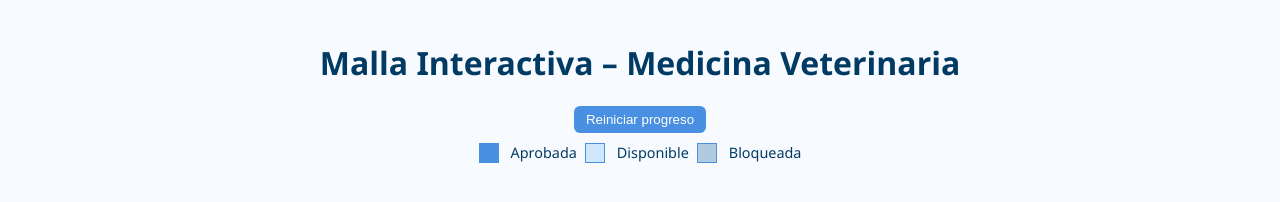
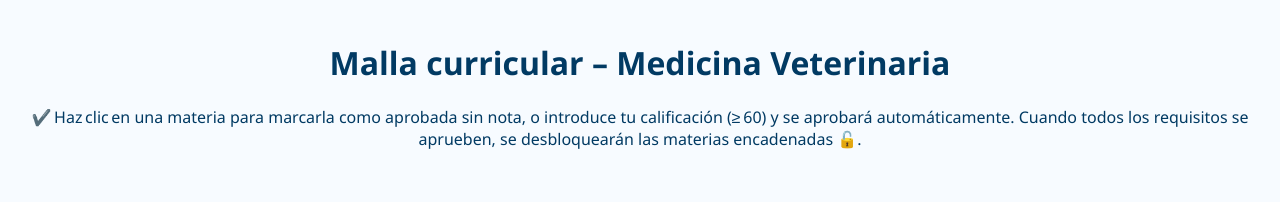
Before and after one commit to Andreazs1225/Malla-Interactiva---Veterinaria---Ucuenca, a plain HTML site: page index.html in a window 1280 px wide. Drawn offline with Linux system fonts and the light colour scheme.

Commit message:
Update index.html

```diff
--- a/index.html
+++ b/index.html
@@ -1,22 +1,26 @@
 <!DOCTYPE html>
 <html lang="es">
 <head>
-    <meta charset="utf-8" />
-    <title>Malla Interactiva – Medicina Veterinaria</title>
+  <meta charset="UTF-8" />
+  <meta name="viewport" content="width=device-width, initial-scale=1.0" />
+  <title>Malla Veterinaria</title>
+
+  <!-- Estilos generales -->
   <link rel="stylesheet" href="styles.css" />
 </head>
 <body>
   <header>
-      <h1>Malla Interactiva – Medicina Veterinaria</h1>
-      <button id="reset">Reiniciar progreso</button>
-      <div class="legend">
-        <span class="legend-box completed"></span> Aprobada
-        <span class="legend-box unlocked"></span> Disponible
-        <span class="legend-box locked"></span> Bloqueada
-      </div>
+    <h1>Malla curricular – Medicina Veterinaria</h1>
+    <p>
+      ✔️ Haz clic en una materia para marcarla como aprobada sin nota,
+      o introduce tu calificación (≥ 60) y se aprobará automáticamente.
+      Cuando todos los requisitos se aprueben, se desbloquearán las materias
+      encadenadas 🔓.
+    </p>
   </header>
 
-    <main id="grid"></main>
+  <!-- Contenedor donde el script inyecta la malla -->
+  <main id="malla"></main>
 
   <script src="script.js"></script>
 </body>
```
Lines whose indentation alone changed are shown as unchanged.
